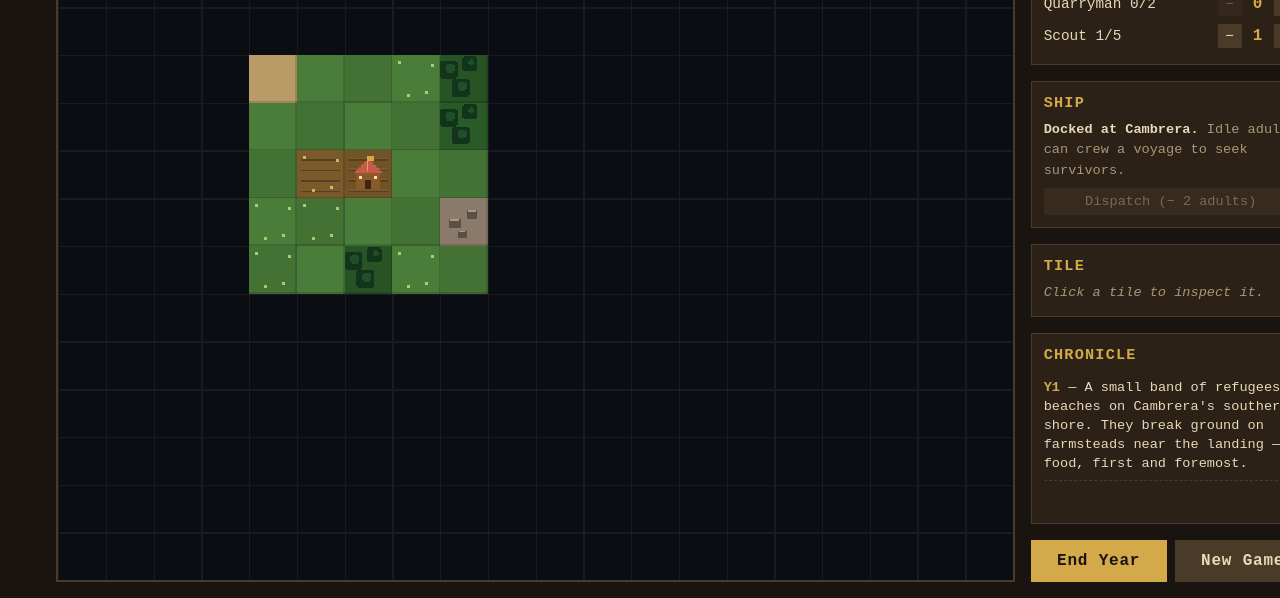
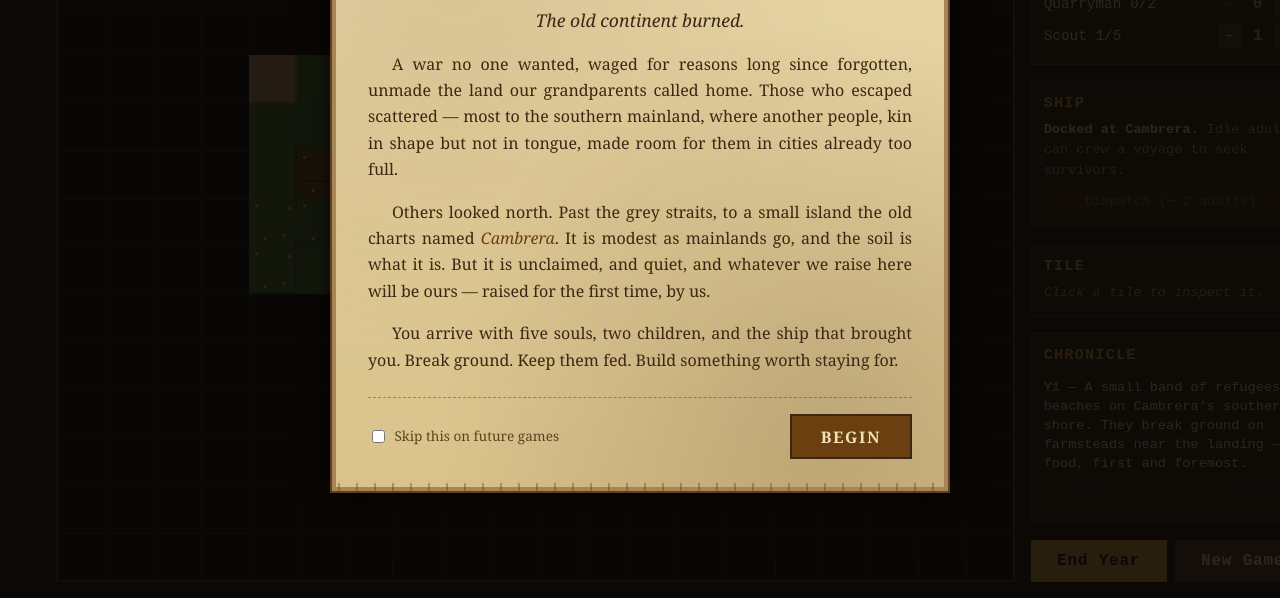
Before and after one commit to vicosurge/survival-civ-game, a website built with Vite: page index.html in a window 1280 px wide. Shown: the part 202-800 px from the top of the page. Built offline with nearby package versions, Linux system fonts and the light colour scheme.

Commit message:
v0.2.4: intro papyrus with Cambrera backstory
Parchment-style overlay on first load and New Game showing the
war-refugee framing. Dismissible with a Skip checkbox persisted
to localStorage.

Also sets noEmit in tsconfig so tsc stops dropping .js files next
to sources during build.

Co-Authored-By: Claude Opus 4.7 <noreply@anthropic.com>

```diff
--- a/index.html
+++ b/index.html
@@ -46,6 +46,24 @@
         </aside>
       </main>
     </div>
+    <div id="intro-overlay" class="hidden" aria-hidden="true">
+      <div id="intro-papyrus" role="dialog" aria-labelledby="intro-title">
+        <h2 id="intro-title">Cambrera</h2>
+        <div id="intro-body">
+          <p>The old continent burned.</p>
+          <p>A war no one wanted, waged for reasons long since forgotten, unmade the land our grandparents called home. Those who escaped scattered — most to the southern mainland, where another people, kin in shape but not in tongue, made room for them in cities already too full.</p>
+          <p>Others looked north. Past the grey straits, to a small island the old charts named <em>Cambrera</em>. It is modest as mainlands go, and the soil is what it is. But it is unclaimed, and quiet, and whatever we raise here will be ours — raised for the first time, by us.</p>
+          <p>You arrive with five souls, two children, and the ship that brought you. Break ground. Keep them fed. Build something worth staying for.</p>
+        </div>
+        <div id="intro-footer">
+          <label id="intro-skip">
+            <input type="checkbox" id="intro-skip-checkbox" />
+            Skip this on future games
+          </label>
+          <button id="intro-begin-btn">Begin</button>
+        </div>
+      </div>
+    </div>
     <script type="module" src="/src/main.ts"></script>
   </body>
 </html>
--- a/src/main.ts
+++ b/src/main.ts
@@ -2,7 +2,7 @@ import { render } from "./render";
 import { clearSave, loadGame, newGame, saveGame } from "./state";
 import { endYear } from "./turn";
 import { GameState } from "./types";
-import { attachCanvasClick, initUI, renderUI } from "./ui";
+import { attachCanvasClick, initUI, maybeShowIntro, renderUI } from "./ui";
 
 const canvas = document.getElementById("map") as HTMLCanvasElement;
 const ctx = canvas.getContext("2d");
@@ -26,9 +26,11 @@ initUI({
     state = newGame();
     saveGame(state);
     redraw();
+    maybeShowIntro();
   },
 });
 
 attachCanvasClick(canvas, () => state, redraw);
 
 redraw();
+maybeShowIntro();
--- a/src/style.css
+++ b/src/style.css
@@ -216,3 +216,110 @@ html, body {
   color: var(--ink);
 }
 #turn-controls button.secondary:hover { background: #5c4933; }
+
+#intro-overlay {
+  position: fixed;
+  inset: 0;
+  background: rgba(10, 7, 4, 0.85);
+  display: flex;
+  align-items: center;
+  justify-content: center;
+  z-index: 100;
+  padding: 1.5rem;
+}
+#intro-overlay.hidden { display: none; }
+
+#intro-papyrus {
+  max-width: 620px;
+  width: 100%;
+  max-height: 90vh;
+  overflow-y: auto;
+  background:
+    radial-gradient(ellipse at 20% 10%, rgba(120, 80, 40, 0.12), transparent 60%),
+    radial-gradient(ellipse at 80% 90%, rgba(60, 30, 10, 0.18), transparent 55%),
+    linear-gradient(180deg, #e9d7a9 0%, #d9c28a 100%);
+  color: #3a2814;
+  border: 2px solid #5c4320;
+  box-shadow:
+    0 0 0 4px #a88556 inset,
+    0 0 24px rgba(0, 0, 0, 0.6);
+  padding: 2rem 2.25rem;
+  font-family: "Georgia", "Times New Roman", serif;
+  line-height: 1.65;
+  position: relative;
+}
+
+#intro-papyrus::before,
+#intro-papyrus::after {
+  content: "";
+  position: absolute;
+  left: 0;
+  right: 0;
+  height: 14px;
+  background: repeating-linear-gradient(
+    90deg,
+    transparent 0 6px,
+    rgba(92, 67, 32, 0.4) 6px 8px,
+    transparent 8px 18px
+  );
+  pointer-events: none;
+}
+#intro-papyrus::before { top: -6px; }
+#intro-papyrus::after { bottom: -6px; }
+
+#intro-papyrus h2 {
+  margin: 0 0 1rem 0;
+  text-align: center;
+  font-size: 2rem;
+  letter-spacing: 0.15em;
+  color: #6b3f0f;
+  text-transform: uppercase;
+  font-weight: normal;
+}
+
+#intro-body p {
+  margin: 0 0 1rem 0;
+  text-align: justify;
+  text-indent: 1.5em;
+}
+#intro-body p:first-child {
+  text-indent: 0;
+  font-style: italic;
+  text-align: center;
+  font-size: 1.1rem;
+}
+#intro-body em { color: #6b3f0f; font-style: italic; }
+
+#intro-footer {
+  display: flex;
+  align-items: center;
+  justify-content: space-between;
+  margin-top: 1.5rem;
+  padding-top: 1rem;
+  border-top: 1px dashed rgba(92, 67, 32, 0.5);
+  gap: 1rem;
+}
+
+#intro-skip {
+  display: inline-flex;
+  align-items: center;
+  gap: 0.4rem;
+  font-size: 0.85rem;
+  color: #5c4320;
+  cursor: pointer;
+  user-select: none;
+}
+
+#intro-begin-btn {
+  padding: 0.6rem 1.8rem;
+  background: #6b3f0f;
+  color: #f0e2b8;
+  border: 2px solid #3a2814;
+  font-family: inherit;
+  font-size: 1rem;
+  font-weight: bold;
+  letter-spacing: 0.1em;
+  cursor: pointer;
+  text-transform: uppercase;
+}
+#intro-begin-btn:hover { background: #8a5415; }
--- a/src/ui.ts
+++ b/src/ui.ts
@@ -8,11 +8,38 @@ export interface UIHandlers {
   onNewGame: () => void;
 }
 
+const SKIP_INTRO_KEY = "isle-of-elden-skip-intro";
+
 export function initUI(handlers: UIHandlers): void {
   document.getElementById("end-turn-btn")!.addEventListener("click", handlers.onEndYear);
   document.getElementById("new-game-btn")!.addEventListener("click", () => {
     if (confirm("Abandon this settlement and start a new game?")) handlers.onNewGame();
   });
+  initIntroHandlers();
+}
+
+function initIntroHandlers(): void {
+  const beginBtn = document.getElementById("intro-begin-btn")!;
+  const skipBox = document.getElementById("intro-skip-checkbox") as HTMLInputElement;
+  skipBox.checked = localStorage.getItem(SKIP_INTRO_KEY) === "1";
+  skipBox.addEventListener("change", () => {
+    if (skipBox.checked) localStorage.setItem(SKIP_INTRO_KEY, "1");
+    else localStorage.removeItem(SKIP_INTRO_KEY);
+  });
+  beginBtn.addEventListener("click", () => hideIntro());
+}
+
+export function maybeShowIntro(): void {
+  if (localStorage.getItem(SKIP_INTRO_KEY) === "1") return;
+  const overlay = document.getElementById("intro-overlay")!;
+  overlay.classList.remove("hidden");
+  overlay.setAttribute("aria-hidden", "false");
+}
+
+function hideIntro(): void {
+  const overlay = document.getElementById("intro-overlay")!;
+  overlay.classList.add("hidden");
+  overlay.setAttribute("aria-hidden", "true");
 }
 
 export function attachCanvasClick(
--- a/tsconfig.json
+++ b/tsconfig.json
@@ -10,6 +10,7 @@
     "noImplicitOverride": true,
     "skipLibCheck": true,
     "isolatedModules": true,
+    "noEmit": true,
     "esModuleInterop": true,
     "resolveJsonModule": true,
     "lib": ["ES2022", "DOM", "DOM.Iterable"]
```
Also changed, not shown: CLAUDE.md (+5 -1 lines), README.md.
